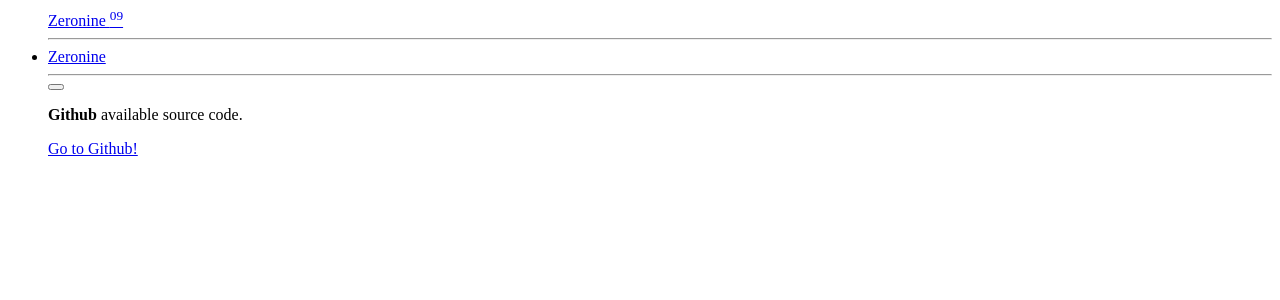
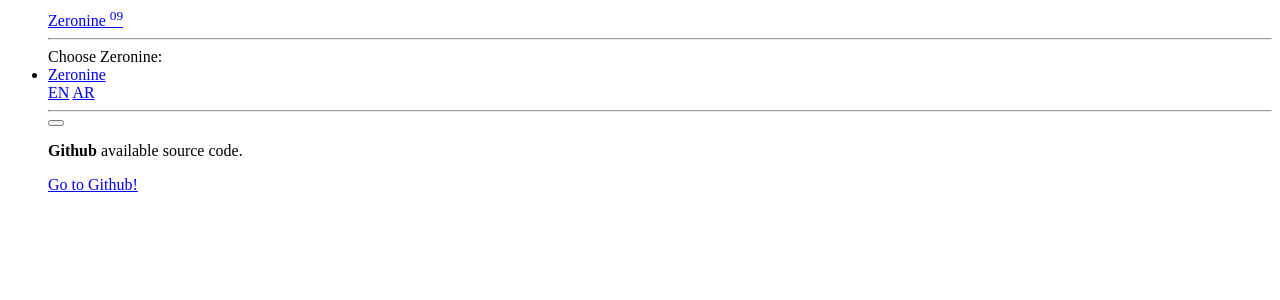
Before and after one commit to ridwaanhall/zeronine, a Django app: template base/templates/base/sidebar.html in a window 1280 px wide. Shown: the top 300 px of the page. Run offline with Django 5.2, Linux system fonts and the light colour scheme; the template is opened without the code that fills it, so the values that code supplies are empty; parts of the project's set-up code (start-up, migrations or seed data) failed here and were passed over.

Commit message:
updated to zeronine en

```diff
--- a/base/templates/base/sidebar.html
+++ b/base/templates/base/sidebar.html
@@ -1,19 +1,46 @@
 <ul class="navbar-nav bg-gradient-primary sidebar sidebar-dark accordion" id="accordionSidebar">
 
-    <a class="sidebar-brand d-flex align-items-center justify-content-center" href="index.html">
+    <a class="sidebar-brand d-flex align-items-center justify-content-center" href="#">
         <div class="sidebar-brand-icon rotate-n-15">
-            <i class="fas fa-laugh-wink"></i>
+            <i class="fas fa-robot"></i>
         </div>
         <div class="sidebar-brand-text mx-3">Zeronine <sup>09</sup></div>
     </a>
 
-    <hr class="sidebar-divider my-0">
+    <hr class="sidebar-divider">
 
-    <li class="nav-item active">
-        <a class="nav-link" href="index.html">
+    <!-- <li class="nav-item {% if request.resolver_match.url_name == 'ZeronineEN' %}active{% endif %}">
+        <a class="nav-link" href="{% url 'ZeronineEN' %}">
             <i class="fas fa-fw fa-robot"></i>
+            <span>Zeronine (EN)</span>
+        </a>
+    </li>
+
+    <li class="nav-item">
+        <a class="nav-link" href="#">
+            <i class="fas fa-fw fa-robot"></i>
+            <span>Zeronine (AR)</span>
+        </a>
+    </li> -->
+
+    <div class="sidebar-heading">
+        Choose Zeronine:
+    </div>
+
+    <li class="nav-item {% if request.resolver_match.url_name == 'ZeronineEN' %}active{% endif %}">
+        <a class="nav-link" href="#" data-toggle="collapse" data-target="#ZeronineApp"
+            aria-expanded="true" aria-controls="ZeronineApp">
+            <i class="fas fa-fw fa-arrow-up-1-9"></i>
             <span>Zeronine</span>
         </a>
+        <div id="ZeronineApp" class="collapse {% if request.resolver_match.url_name == 'ZeronineEN' %}show{% endif %}" aria-labelledby="headingUtilities"
+            data-parent="#accordionSidebar">
+            <div class="bg-white py-2 collapse-inner rounded">
+                <!-- <h6 class="collapse-header">Choose Zeronine:</h6> -->
+                <a class="collapse-item {% if request.resolver_match.url_name == 'ZeronineEN' %}active{% endif %}" href="{% url 'ZeronineEN' %}">EN</a>
+                <a class="collapse-item" href="#">AR</a>
+            </div>
+        </div>
     </li>
 
     <hr class="sidebar-divider d-none d-md-block">
--- a/base/views.py
+++ b/base/views.py
@@ -6,8 +6,8 @@
 import json
 from .model import predict
 
-def index(request):
-    return render(request, 'base/index.html')
+def zeronine_en(request):
+    return render(request, 'base/zeronine-en.html')
 
 def predict_view(request):
     if request.method == 'POST':
```
